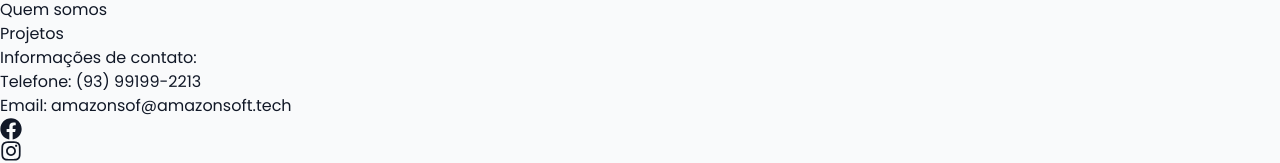
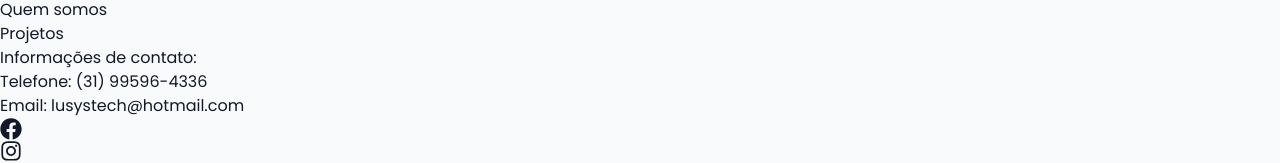
Before and after one commit to AdrielLuniere/Projeto-Landing-page, a React (Vite) app: page / in a window 1280 px wide. Shown: the part 3545-3708 px from the top of the page. Built offline with nearby package versions, Linux system fonts and the light colour scheme.

Commit message:
colocando os icons

```diff
--- a/src/App.jsx
+++ b/src/App.jsx
@@ -152,8 +152,8 @@ export default function App() {
             {/* Contato */}
             <div>
               <h3 className="font-bold text-lg mb-2">Informações de contato:</h3>
-              <p>Telefone: (93) 99199-2213</p>
-              <p>Email: amazonsof@amazonsoft.tech</p>
+              <p>Telefone: (31) 99596-4336</p>
+              <p>Email: lusystech@hotmail.com</p>
             </div>
           </div>
 
```
